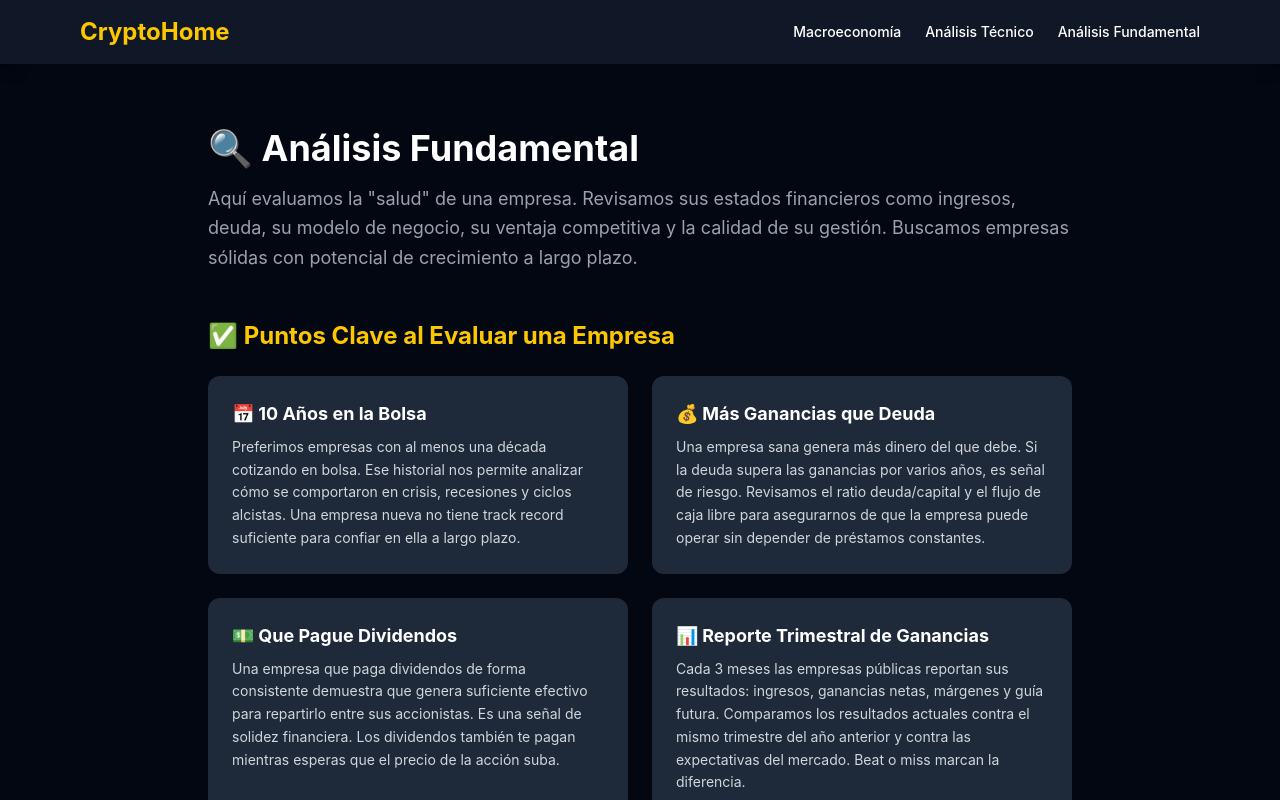
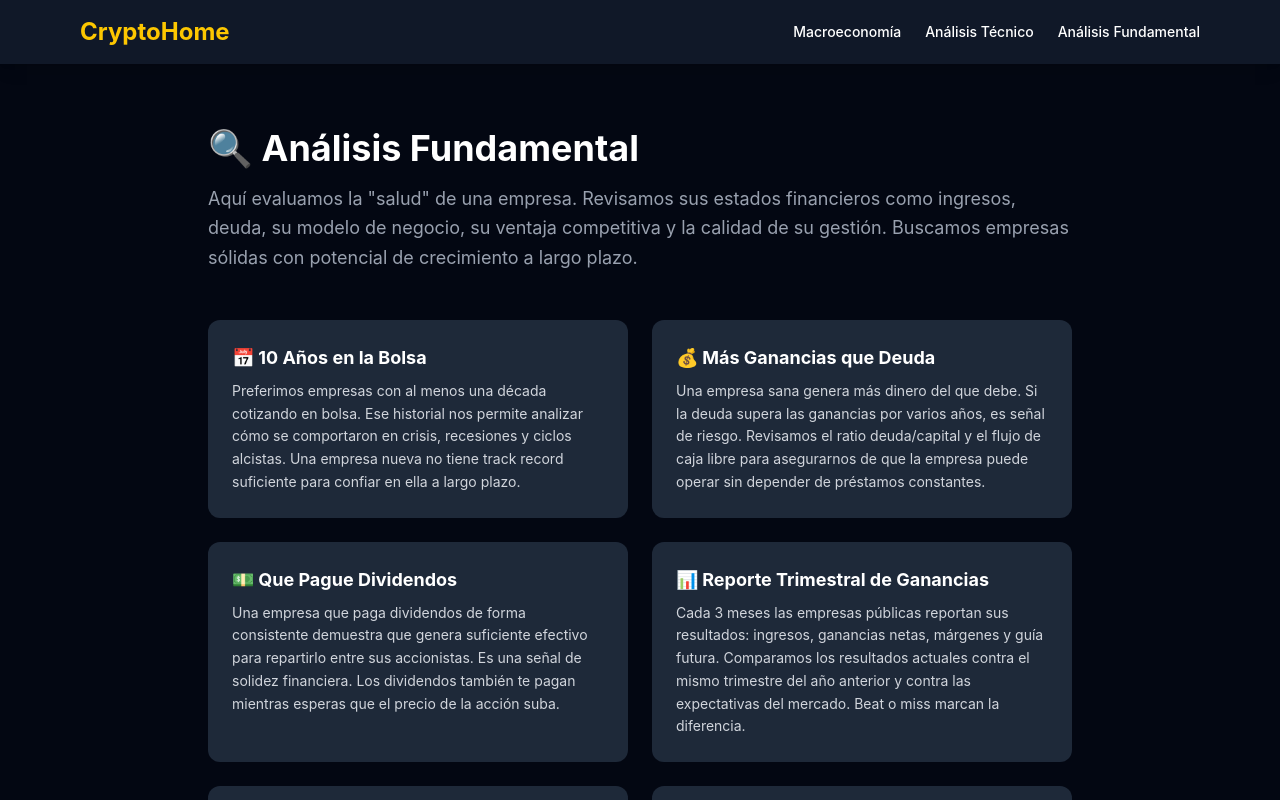
Before and after one commit to danielsitges1-hub/cryptohome, a SvelteKit app: page /analisis-fundamental in a window 1280 px wide. Shown: the top 800 px of the page. Built offline with nearby package versions, Linux system fonts and the light colour scheme.

Commit message:
fix: quitar subtítulos repetitivos de páginas educativas

```diff
--- a/src/routes/analisis-fundamental/+page.svelte
+++ b/src/routes/analisis-fundamental/+page.svelte
@@ -9,8 +9,6 @@
     deuda, su modelo de negocio, su ventaja competitiva y la calidad de su gestión. Buscamos
     empresas sólidas con potencial de crecimiento a largo plazo.
   </p>
-
-  <h2 class="text-2xl font-bold mb-6 text-yellow-400">✅ Puntos Clave al Evaluar una Empresa</h2>
 
   <div class="grid grid-cols-1 sm:grid-cols-2 gap-6">
 
--- a/src/routes/analisis-tecnico/+page.svelte
+++ b/src/routes/analisis-tecnico/+page.svelte
@@ -10,8 +10,6 @@
     movimientos futuros del precio. Este análisis nos ayuda a determinar los puntos óptimos de
     entrada y salida para nuestras inversiones.
   </p>
-
-  <h2 class="text-2xl font-bold mb-6 text-yellow-400">✅ Puntos Clave del Análisis Técnico</h2>
 
   <div class="grid grid-cols-1 sm:grid-cols-2 gap-6">
 
```
